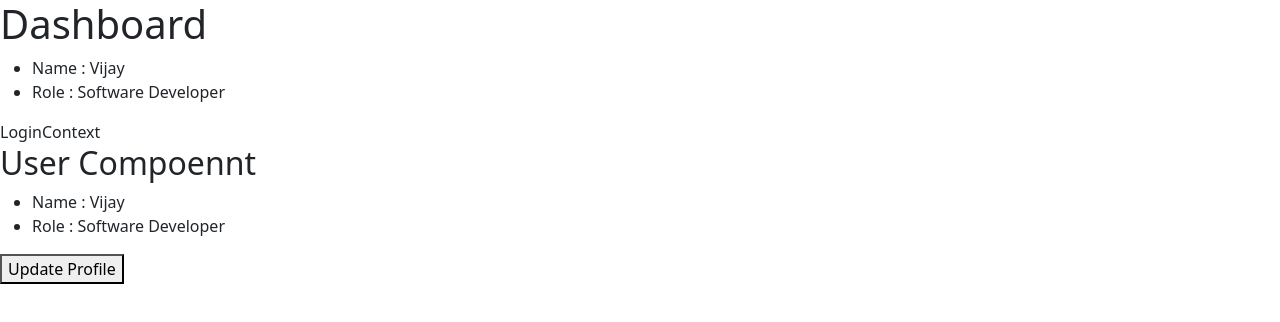
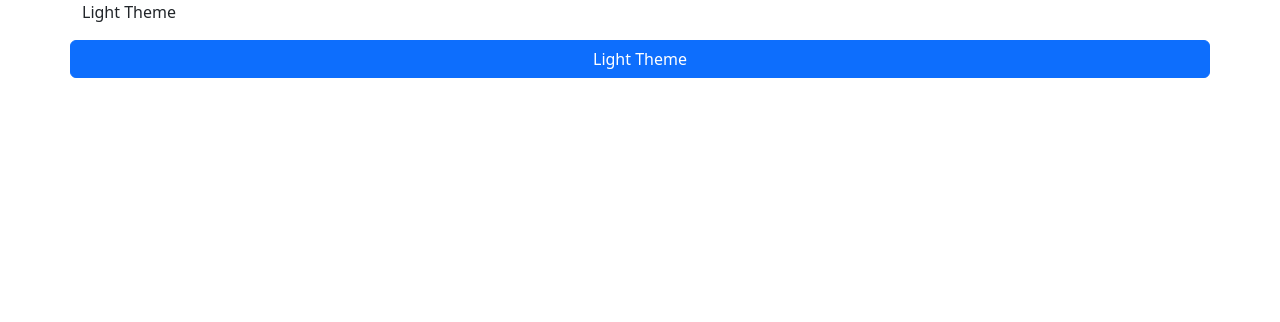
Before and after one commit to Abhijit789/MERN-30th-JULY, a React (Vite) app: page / in a window 1280 px wide. Shown: the top 322 px of the page. Built offline with nearby package versions, Linux system fonts and the light colour scheme.

Commit message:
add theme feature

```diff
--- a/src/App.jsx
+++ b/src/App.jsx
@@ -11,7 +11,7 @@ import Registration from "./states/Registration.jsx";
 import StateWithArray from "./states/StateWithArray.jsx";
 import StateWithIncorrectInitialState from "./states/StateWithIncorrectInitialState.jsx";
 import StateWithObject from "./states/StateWithObject.jsx";
-import ThemeProvider from "./states/ThemeProvider.jsx";
+// import ThemeProvider from "./states/ThemeProvider.jsx";
 import Welocme from "./states/Welocme.jsx";
 import Bootstrap from "./style/Bootstrap.jsx";
 import SuperParent from "./props/SuperParent.jsx";
@@ -36,6 +36,8 @@ import Dashboard from "./context api/Dashboard.jsx";
 import LoginContext from "./context api/LoginContext.jsx";
 import UserContext from "./context api/contextConfig.js";
 import UserContxt from "./context api/UserContext.jsx";
+import ThemeImplement from "./context api/ThemeImplement.jsx";
+import ThemeProvider1 from "./context api/ThemeProvider1.jsx";
 
 
 function App(){
@@ -76,11 +78,14 @@ function App(){
             {/* <User/> */}
             {/* <UseMemo/> */}
             {/* <ParentComp/> */}
-            <ContextProvider>
+            {/* <ContextProvider>
                 <Dashboard/>
                 <LoginContext/>
                 <UserContxt/>
-            </ContextProvider>
+            </ContextProvider> */}
+            <ThemeProvider1>
+                <ThemeImplement/>
+            </ThemeProvider1>
         </>
     )
 }
--- /dev/null
+++ b/src/context api/ThemeImplement.jsx
@@ -0,0 +1,26 @@
+import React, { useContext } from 'react'
+import ThemeContext from './themeContext'
+
+function ThemeImplement() {
+    let{theme,toggleTheme}=useContext(ThemeContext);
+    console.log(theme);
+    console.log(toggleTheme);
+
+
+  return (
+    <>
+     <div className="container">
+        <div className="row">
+            <div className={theme==="light"?"bg:secondary":"bg-dark"}>
+                    <p className={theme==="light"?"text-dark":"text-light"}>
+                         {theme==="light"?"Light Theme":"Dark Theme"}
+                    </p>
+            </div>
+            <button onClick={toggleTheme} className={theme==="light"?"btn btn-primary":"btn btn-secondary"}> {theme==="light"?"Light Theme":"Dark Theme"}</button>
+        </div>
+     </div>
+    </>
+  )
+}
+
+export default ThemeImplement
--- /dev/null
+++ b/src/context api/ThemeProvider1.jsx
@@ -0,0 +1,19 @@
+import { useState } from 'react'
+import ThemeContext from './themeContext';
+
+function ThemeProvider1({children}) {
+    let[theme,setTheme]=useState("light");
+
+    function toggleTheme(){
+        setTheme(theme==="light"?"dark":"light")
+    }
+  return (
+    <>
+    <ThemeContext.Provider value={{theme,toggleTheme}}>
+        {children}
+    </ThemeContext.Provider>
+    </>
+  )
+}
+
+export default ThemeProvider1
--- /dev/null
+++ b/src/context api/themeContext.js
@@ -0,0 +1,8 @@
+import { createContext } from "react";
+
+const ThemeContext=createContext({
+    theme:"light",
+    setTheme:()=>{}
+})
+
+export default ThemeContext;
--- a/src/states/ThemeProvider.jsx
+++ b/src/states/ThemeProvider.jsx
@@ -7,7 +7,7 @@ function ThemeProvider() {
         setTheme(theme==="light"?"dark":"light")
     }
 
-    console.log(theme);
+    console.log("Theme Context",theme);
 
   return (
     <>
```
